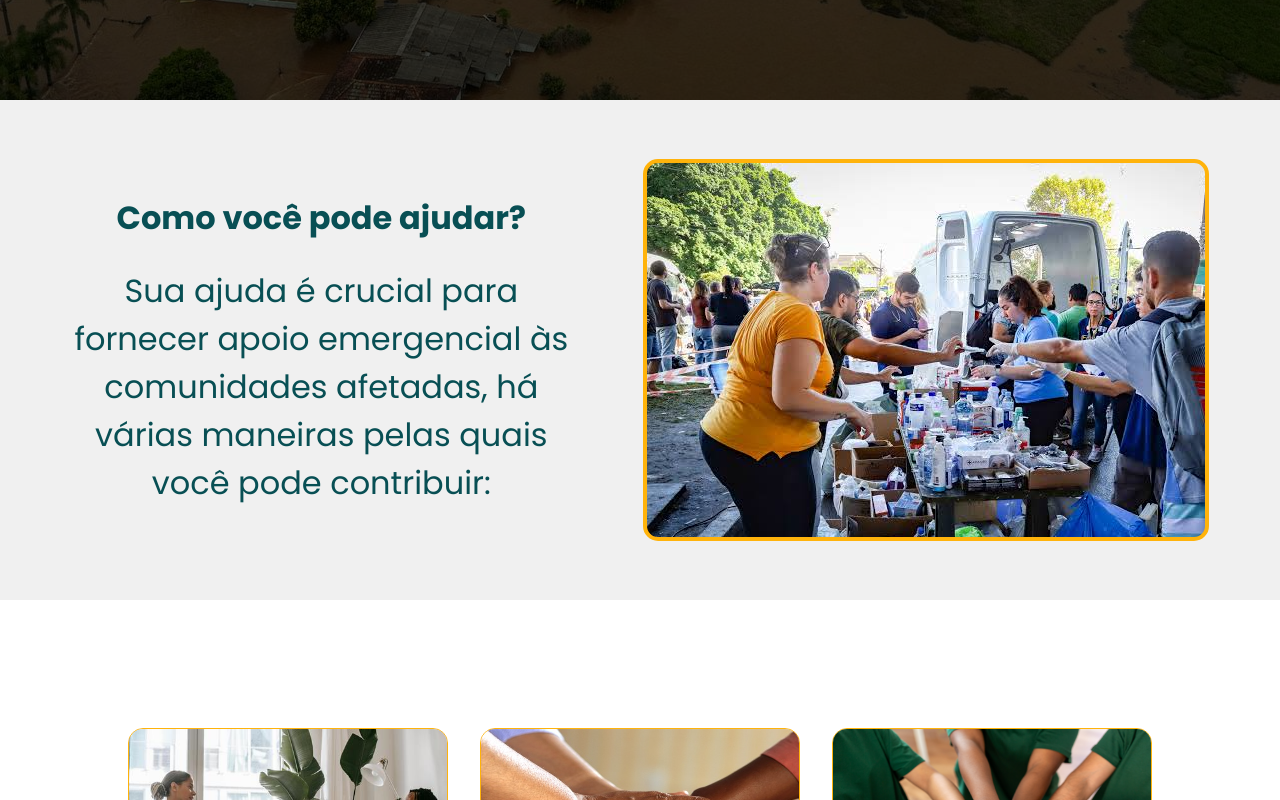
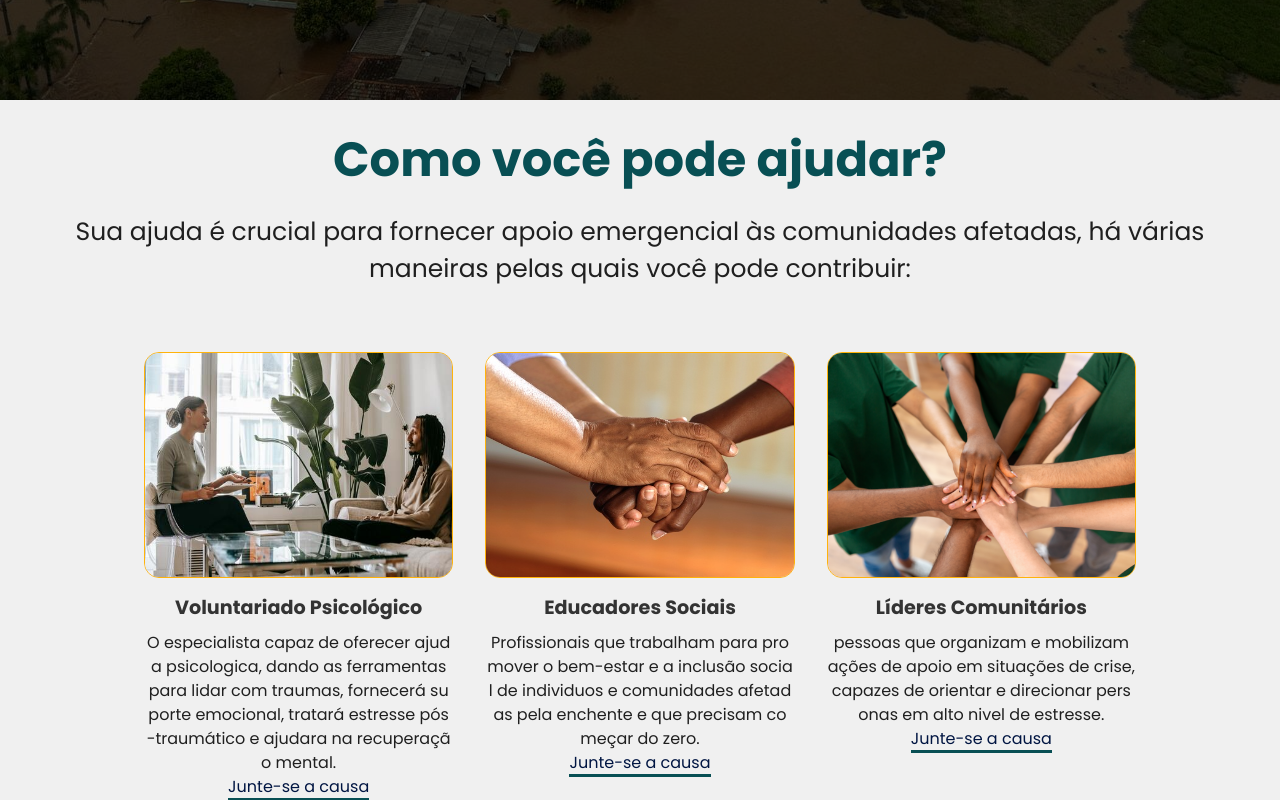
Before and after one commit to Dart1516/proyecto-toti-rs, a React (Create React App) app: page /Principal in a window 1280 px wide. Shown: the part 700-1500 px from the top of the page. Built offline with nearby package versions, Linux system fonts and the light colour scheme.

Commit message:
update styles cards

```diff
--- a/src/Pages/Home.js
+++ b/src/Pages/Home.js
@@ -6,6 +6,7 @@ import psicologa from '../assets/images/psicologa.jpg';
 import educador from "../assets/images/educador-social.jpg";
 import lideres from "../assets/images/lideres.png";
 import voluntario from '../assets/images/voluntariado 1.jpeg';
+import { Typography } from "@mui/material";
 
 function Principal() {
   return (
@@ -32,13 +33,10 @@ function Principal() {
           </div>
           <div className="voluntariado">
           <div className='tipo-vo-texto'>
-              <h1>Como você pode ajudar?</h1>
+              <Typography variant="h3"><strong>Como você pode ajudar?</strong></Typography>
               <p>sua ajuda é crucial para fornecer apoio emergencial às comunidades afetadas, há várias maneiras pelas quais você pode contribuir:</p>
             </div>
-            <div className="voluntariado-img"></div>
-          </div>
-
-      <div className="card-container">
+            <div className="card-container">
         <div className="card-item">
           <div className="card-img">
           <img src={psicologa} alt="Voluntariado Psicológico" />
@@ -46,6 +44,8 @@ function Principal() {
           <div className="card-text">
           <h2>Voluntariado Psicológico</h2>
           <p>O especialista capaz de oferecer ajuda psicologica, dando as ferramentas para lidar com traumas, fornecerá suporte emocional, tratará estresse pós-traumático e ajudara na recuperação mental. </p>
+          <a href="./JoinUs">Junte-se a causa</a>
+
           </div>
         </div>
         <div className="card-item">
@@ -55,7 +55,8 @@ function Principal() {
 
         <div className="card-text">
             <h2>Educadores Sociais</h2>
-            <p>Profissionais que trabalham para promover o bem-estar e a inclusão social de individuos e comunidades afetadas pela enchente e que precisam começar do zero</p>
+            <p>Profissionais que trabalham para promover o bem-estar e a inclusão social de individuos e comunidades afetadas pela enchente e que precisam começar do zero.</p>
+            <a href="./JoinUs">Junte-se a causa</a>
        </div>
         </div>
         <div className="card-item">
@@ -65,10 +66,15 @@ function Principal() {
         </div>
         <div className="card-text">
             <h2>Líderes Comunitários</h2>
-            <p>Individuos que organizam e mobilizam ações de apoio em situações de crise, capazes de orientar e direcionar personas em alto nivel de estresse.</p>
+            <p>pessoas que organizam e mobilizam ações de apoio em situações de crise, capazes de orientar e direcionar personas em alto nivel de estresse.</p>
+            <a href="./JoinUs">Junte-se a causa</a>
          </div>
         </div>
       </div>
+
+          </div>
+
+          {/* <div className="voluntariado-img"></div> */}
     <div id="registro-processo">
     <div className="proceso-voluntariado">
       <h1>processo de voluntariado</h1>
--- a/src/assets/styles/HomePage.css
+++ b/src/assets/styles/HomePage.css
@@ -135,8 +135,10 @@ body {
     justify-content: space-evenly;
     align-items: center;
     background-color: var(--color4);
-    height: 500px;
     width: 100%;
+    flex-direction: column;
+    height: auto;
+    padding: 2rem 4rem;
 }
 
 .voluntariado-img {
@@ -154,15 +156,18 @@ body {
     display: flex;
     flex-direction: column;
     align-items: center;
-    width: 500px;
+    width: 100%;
+    margin-bottom: 4rem;
 }
 
-.tipo-vo-texto h1, .tipo-vo-texto p {
-    color: var(--color1);
-    word-wrap: break-word;
-    font-size: 32px;
+.tipo-vo-texto h3{
+ color:var(--color1)
 }
+.tipo-vo-texto p {
+  word-wrap: break-word;
+font-size: 25px;
 
+}
 .tipo-vo-texto h1::first-letter, .tipo-vo-texto p::first-letter {
     text-transform: capitalize;
 }
@@ -178,7 +183,8 @@ body {
     gap: 2rem;
     align-items: center;
     justify-content: center;
-    padding: 8rem;
+    padding: 0 5rem;
+    margin: 0 2rem;
   }
 
   .card-item {
@@ -207,7 +213,11 @@ margin-bottom: 0.5rem;
     word-break: break-all;
     padding-top: 1rem;
   }
-
+  .card-text a{
+    color: var(--color3);
+    text-decoration: none;
+    border-bottom: 3px solid var(--color1);
+  }
   /*Proceso de Voluntariado*/
    #registro-processo{
     width: 100%;
```
